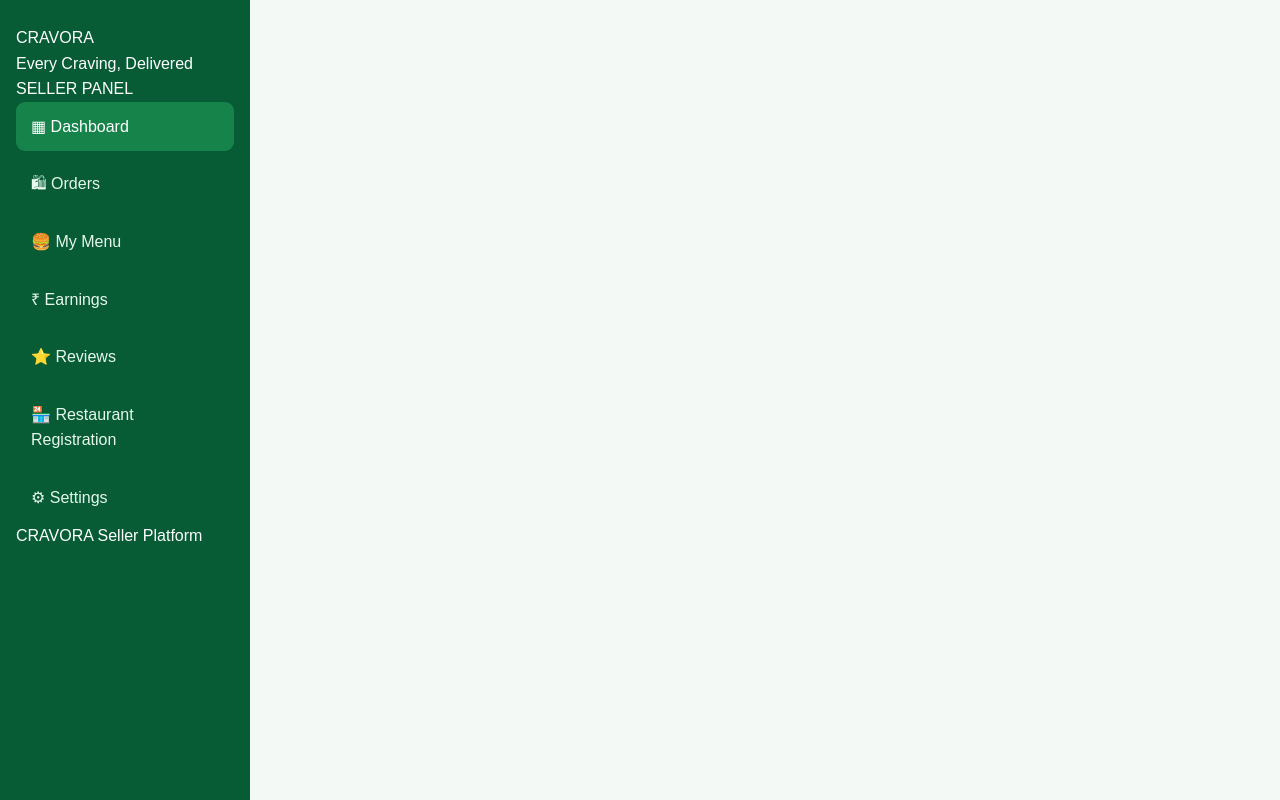
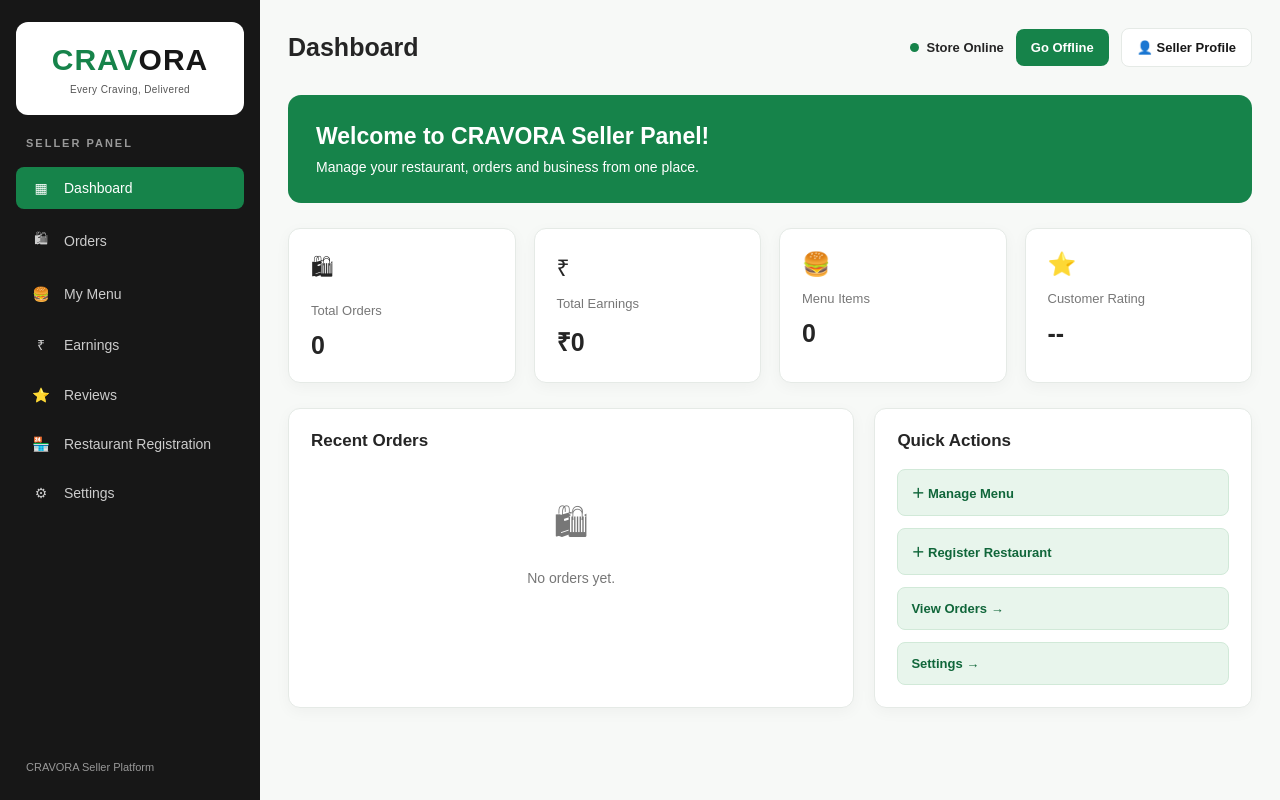
Before and after one commit to jaswanth-cravora/Cravora-Partnership, a plain HTML site: page index.html in a window 1280 px wide. Shown: the top 800 px of the page. Drawn offline with Linux system fonts and the light colour scheme.

Commit message:
Updated style.css
Updated CSS variables and styles for layout and components.

```diff
--- a/style.css
+++ b/style.css
@@ -1,127 +1,131 @@
 :root {
-    --green: #16834a;
-    --dark-green: #075c35;
-    --deep-green: #06452a;
-    --light-green: #e6f5eb;
-    --mint: #f3faf5;
-    --white: #ffffff;
-    --text: #183b29;
-    --muted: #718579;
-    --border: #dcebe0;
-    --red: #dc4545;
-    --orange: #e99b32;
-    --blue: #3978c6;
-    --shadow: 0 4px 16px rgba(7, 92, 53, 0.07);
+    --green: #16834A;
+    --green-dark: #10663A;
+    --green-light: #E8F5EC;
+    --black: #171717;
+    --white: #FFFFFF;
+    --background: #F7F9F7;
+    --text: #252525;
+    --muted: #777777;
+    --border: #E5EAE6;
 }
-
-/* RESET */
 
 * {
     margin: 0;
     padding: 0;
     box-sizing: border-box;
-}
-
-html {
-    scroll-behavior: smooth;
+    font-family: Arial, sans-serif;
 }
 
 body {
-    font-family: Arial, Helvetica, sans-serif;
-    background: var(--mint);
+    background: var(--background);
     color: var(--text);
-    line-height: 1.6;
 }
 
-/* LINKS */
-
-a {
-    color: var(--green);
-    text-decoration: none;
-}
-
-/* HEADINGS */
-
-h1, h2, h3, h4 {
-    color: var(--text);
-    font-weight: 700;
-}
-
-/* DASHBOARD LAYOUT */
-
-.dashboard-layout {
+.dashboard {
     display: flex;
     min-height: 100vh;
-    width: 100%;
 }
 
 /* SIDEBAR */
 
 .sidebar {
-    width: 250px;
-    min-width: 250px;
-    min-height: 100vh;
-    background: var(--dark-green);
-    color: var(--white);
-    padding: 25px 16px;
-    position: sticky;
-    top: 0;
-    height: 100vh;
-    overflow-y: auto;
+    width: 260px;
+    min-width: 260px;
+    flex-shrink: 0;
+    background: var(--black);
+    color: white;
+    padding: 22px 16px;
+    display: flex;
+    flex-direction: column;
 }
 
-.sidebar h2,
-.sidebar h3 {
-    color: var(--white);
+.brand-card {
+    width: 100%;
+    background: white;
+    padding: 20px 10px;
+    border-radius: 12px;
+    text-align: center;
+    margin-bottom: 22px;
 }
 
-.logo {
-    font-size: 27px;
-    font-weight: 800;
-    color: var(--white);
-    margin-bottom: 35px;
-    text-align: center;
+.brand-logo {
+    font-size: 30px;
+    font-weight: 900;
     letter-spacing: 1px;
+    line-height: 1.2;
 }
 
-.sidebar nav {
+.brand-green {
+    color: var(--green);
+}
+
+.brand-black {
+    color: var(--black);
+}
+
+.brand-card p {
+    color: #555;
+    font-size: 10px;
+    margin-top: 6px;
+    letter-spacing: 0.4px;
+}
+
+.sidebar-title {
+    color: #999;
+    font-size: 11px;
+    font-weight: bold;
+    letter-spacing: 2px;
+    margin: 0 0 18px 10px;
+}
+
+.nav-menu {
     display: flex;
     flex-direction: column;
-    gap: 8px;
+    gap: 7px;
 }
 
-.sidebar nav a,
-.sidebar a {
-    display: block;
-    color: #e7f8ed;
-    padding: 12px 15px;
-    border-radius: 9px;
-    transition: 0.2s ease;
+.nav-link {
+    display: flex;
+    align-items: center;
+    gap: 12px;
+    padding: 13px 14px;
+    color: #ccc;
+    text-decoration: none;
+    border-radius: 8px;
+    font-size: 14px;
+    white-space: nowrap;
+    transition: 0.2s;
 }
 
-.sidebar nav a:hover,
-.sidebar nav a.active,
-.sidebar a:hover,
-.sidebar a.active {
+.nav-link span {
+    width: 22px;
+    flex-shrink: 0;
+    text-align: center;
+}
+
+.nav-link:hover,
+.nav-link.active {
     background: var(--green);
-    color: var(--white);
+    color: white;
+}
+
+.sidebar-footer {
+    margin-top: auto;
+    padding: 20px 10px 5px;
+    color: #999;
+    font-size: 11px;
 }
 
 /* MAIN CONTENT */
 
-.main-content,
-.main {
+.main-content {
     flex: 1;
     min-width: 0;
-    padding: 30px;
-    background: var(--mint);
+    padding: 28px;
 }
 
-/* HEADER */
-
-.header,
-.topbar,
-.dashboard-header {
+.topbar {
     display: flex;
     justify-content: space-between;
     align-items: center;
@@ -130,302 +134,270 @@ h1, h2, h3, h4 {
     margin-bottom: 28px;
 }
 
-.header h1,
-.topbar h1,
-.dashboard-header h1 {
-    font-size: 28px;
+.topbar h1 {
+    font-size: 25px;
 }
 
-/* BUTTONS */
-
-button,
-.btn,
-.primary-btn {
-    display: inline-block;
-    background: var(--green);
-    color: var(--white);
-    border: none;
-    padding: 11px 18px;
-    border-radius: 8px;
-    font-size: 14px;
-    font-weight: 600;
-    cursor: pointer;
-    transition: 0.2s ease;
+.topbar-actions {
+    display: flex;
+    align-items: center;
+    flex-wrap: wrap;
+    gap: 12px;
 }
 
-button:hover,
-.btn:hover,
-.primary-btn:hover {
-    background: var(--dark-green);
+.store-status {
+    display: flex;
+    align-items: center;
+    gap: 8px;
+    font-size: 13px;
+    font-weight: bold;
 }
 
-.secondary-btn {
-    background: var(--light-green);
-    color: var(--dark-green);
+.status-dot {
+    width: 9px;
+    height: 9px;
+    background: var(--green);
+    border-radius: 50%;
 }
 
-.secondary-btn:hover {
-    background: #cdebd6;
+.status-dot.offline {
+    background: #E04444;
 }
 
-.danger-btn {
-    background: var(--red);
+.status-button,
+.profile-button {
+    border: none;
+    border-radius: 8px;
+    padding: 11px 15px;
+    cursor: pointer;
+    font-size: 13px;
+    font-weight: bold;
 }
 
-/* DASHBOARD CARDS */
-
-.cards,
-.stats-grid,
-.dashboard-cards {
-    display: grid;
-    grid-template-columns: repeat(auto-fit, minmax(190px, 1fr));
-    gap: 20px;
-    margin-bottom: 28px;
+.status-button {
+    background: var(--green);
+    color: white;
 }
 
-.card,
-.stat-card,
-.dashboard-card {
-    background: var(--white);
-    border: 1px solid var(--border);
-    border-radius: 14px;
-    padding: 22px;
-    box-shadow: var(--shadow);
-    transition: transform 0.2s ease;
+.status-button:hover {
+    background: var(--green-dark);
 }
 
-.card:hover,
-.stat-card:hover,
-.dashboard-card:hover {
-    transform: translateY(-3px);
-}
-
-.card h3,
-.stat-card h3,
-.dashboard-card h3 {
-    font-size: 15px;
-    color: var(--muted);
-    margin-bottom: 10px;
-}
-
-.card p,
-.stat-card p {
-    font-size: 26px;
-    font-weight: 700;
-    color: var(--dark-green);
-}
-
-/* SECTIONS */
-
-section {
-    margin-bottom: 28px;
-}
-
-.section-title {
-    margin-bottom: 18px;
-    font-size: 21px;
-}
-
-/* TABLES */
-
-.table-container {
-    width: 100%;
-    overflow-x: auto;
-    background: var(--white);
-    border-radius: 12px;
+.profile-button {
+    background: white;
+    color: var(--black);
     border: 1px solid var(--border);
 }
 
-table {
-    width: 100%;
-    border-collapse: collapse;
-    background: var(--white);
+/* WELCOME */
+
+.welcome-banner {
+    background: var(--green);
+    color: white;
+    padding: 28px;
+    border-radius: 13px;
+    margin-bottom: 25px;
 }
 
-th {
-    background: var(--light-green);
-    color: var(--dark-green);
-    font-weight: 700;
-    text-align: left;
+.welcome-banner h2 {
+    font-size: 23px;
+    margin-bottom: 9px;
 }
 
-th, td {
-    padding: 14px;
-    border-bottom: 1px solid var(--border);
-    white-space: nowrap;
-}
-
-tr:hover td {
-    background: #f7fcf8;
-}
-
-/* STATUS LABELS */
-
-.status {
-    display: inline-block;
-    padding: 5px 10px;
-    border-radius: 20px;
-    font-size: 12px;
-    font-weight: 700;
-}
-
-.status.completed,
-.status.ready {
-    background: #dff5e5;
-    color: #08743d;
-}
-
-.status.pending,
-.status.preparing {
-    background: #fff0d5;
-    color: #98600b;
-}
-
-.status.cancelled {
-    background: #ffe2e2;
-    color: #b52d2d;
-}
-
-/* FORMS */
-
-form {
-    background: var(--white);
-    padding: 25px;
-    border-radius: 14px;
-    border: 1px solid var(--border);
-    box-shadow: var(--shadow);
-}
-
-label {
-    display: block;
-    margin-bottom: 7px;
-    font-weight: 600;
-    color: var(--text);
-}
-
-input,
-select,
-textarea {
-    width: 100%;
-    padding: 12px;
-    margin-bottom: 17px;
-    border: 1px solid var(--border);
-    border-radius: 8px;
-    background: var(--white);
-    color: var(--text);
+.welcome-banner p {
     font-size: 14px;
 }
 
-input:focus,
-select:focus,
-textarea:focus {
-    outline: 2px solid #8bd5a7;
-    border-color: var(--green);
+/* STATISTICS */
+
+.stats-grid {
+    display: grid;
+    grid-template-columns: repeat(4, minmax(0, 1fr));
+    gap: 18px;
+    margin-bottom: 25px;
 }
 
-/* MENU ITEMS */
+.stat-card {
+    background: white;
+    padding: 22px;
+    border-radius: 12px;
+    border: 1px solid var(--border);
+    box-shadow: 0 4px 15px rgba(0,0,0,0.04);
+    min-width: 0;
+}
 
-.menu-grid {
+.stat-card p {
+    color: var(--muted);
+    font-size: 13px;
+    margin-bottom: 13px;
+}
+
+.stat-card h2 {
+    font-size: 25px;
+}
+
+.stat-icon {
+    font-size: 23px;
+    margin-bottom: 13px;
+}
+
+/* CONTENT */
+
+.content-grid {
     display: grid;
-    grid-template-columns: repeat(auto-fit, minmax(210px, 1fr));
+    grid-template-columns: 1.5fr 1fr;
     gap: 20px;
 }
 
-.menu-item {
-    background: var(--white);
+.content-card {
+    background: white;
+    padding: 22px;
+    border-radius: 12px;
     border: 1px solid var(--border);
-    padding: 18px;
-    border-radius: 14px;
-    box-shadow: var(--shadow);
+    box-shadow: 0 4px 15px rgba(0,0,0,0.04);
+    min-width: 0;
 }
 
-.menu-item img {
-    width: 100%;
-    height: 150px;
-    object-fit: cover;
-    border-radius: 10px;
+.content-card h3 {
+    font-size: 17px;
+    margin-bottom: 18px;
 }
 
-.menu-item h3 {
-    margin: 12px 0 5px;
+.content-card p {
+    color: var(--muted);
+    font-size: 14px;
+    line-height: 1.7;
 }
 
-.menu-item .price {
-    color: var(--green);
-    font-weight: 700;
+.empty-state {
+    padding: 30px 10px;
+    text-align: center;
+    color: var(--muted);
+    font-size: 14px;
 }
 
-/* ONLINE / OFFLINE */
-
-.online {
-    color: #08743d;
-    background: #dff5e5;
-    padding: 7px 12px;
-    border-radius: 20px;
+.empty-icon {
+    font-size: 35px;
+    margin-bottom: 12px;
 }
 
-.offline {
-    color: #b52d2d;
-    background: #ffe2e2;
-    padding: 7px 12px;
-    border-radius: 20px;
+.quick-actions {
+    display: flex;
+    flex-direction: column;
+    gap: 12px;
 }
 
-/* IMAGES */
-
-img {
-    max-width: 100%;
+.action-button {
+    display: block;
+    width: 100%;
+    padding: 13px;
+    background: var(--green-light);
+    color: var(--green-dark);
+    border: 1px solid #D1E9D8;
+    border-radius: 8px;
+    font-size: 13px;
+    font-weight: bold;
+    text-align: left;
+    text-decoration: none;
+    cursor: pointer;
 }
 
-/* FOOTER */
-
-footer {
-    text-align: center;
-    padding: 20px;
-    color: var(--muted);
+.action-button:hover {
+    background: #D8EEDF;
 }
 
-/* MOBILE RESPONSIVENESS */
+/* PAGE NAVIGATION */
 
-@media (max-width: 768px) {
+.page-section {
+    display: none;
+}
 
-    .dashboard-layout {
+.page-section.active {
+    display: block;
+}
+
+.section-heading {
+    font-size: 24px;
+    margin-bottom: 20px;
+}
+
+.green-button {
+    background: var(--green);
+    color: white;
+    border: none;
+    padding: 12px 18px;
+    border-radius: 7px;
+    margin-top: 15px;
+    cursor: pointer;
+}
+
+.green-button:hover {
+    background: var(--green-dark);
+}
+
+/* PROFILE */
+
+.profile-avatar {
+    font-size: 45px;
+    margin-bottom: 15px;
+}
+
+.profile-note {
+    margin-top: 10px;
+}
+
+/* RESPONSIVE */
+
+@media (max-width: 1050px) {
+    .stats-grid {
+        grid-template-columns: repeat(2, minmax(0, 1fr));
+    }
+
+    .content-grid {
+        grid-template-columns: 1fr;
+    }
+}
+
+@media (max-width: 700px) {
+    .dashboard {
         flex-direction: column;
     }
 
     .sidebar {
         width: 100%;
         min-width: 0;
-        min-height: auto;
-        height: auto;
-        position: relative;
     }
 
-    .sidebar nav {
-        flex-direction: row;
-        flex-wrap: wrap;
+    .brand-card {
+        max-width: 230px;
     }
 
-    .main-content,
-    .main {
-        width: 100%;
+    .nav-menu {
+        display: grid;
+        grid-template-columns: repeat(2, minmax(0, 1fr));
+    }
+
+    .nav-link {
+        white-space: normal;
+    }
+
+    .main-content {
         padding: 18px;
     }
 
-    .header,
-    .topbar,
-    .dashboard-header {
+    .topbar {
         align-items: flex-start;
         flex-direction: column;
     }
 
-    .cards,
-    .stats-grid,
-    .dashboard-cards {
+    .stats-grid {
+        grid-template-columns: repeat(2, minmax(0, 1fr));
+        gap: 12px;
+    }
+}
+
+@media (max-width: 400px) {
+    .stats-grid {
         grid-template-columns: 1fr;
     }
-
-    form {
-        padding: 17px;
-    }
 }
```
